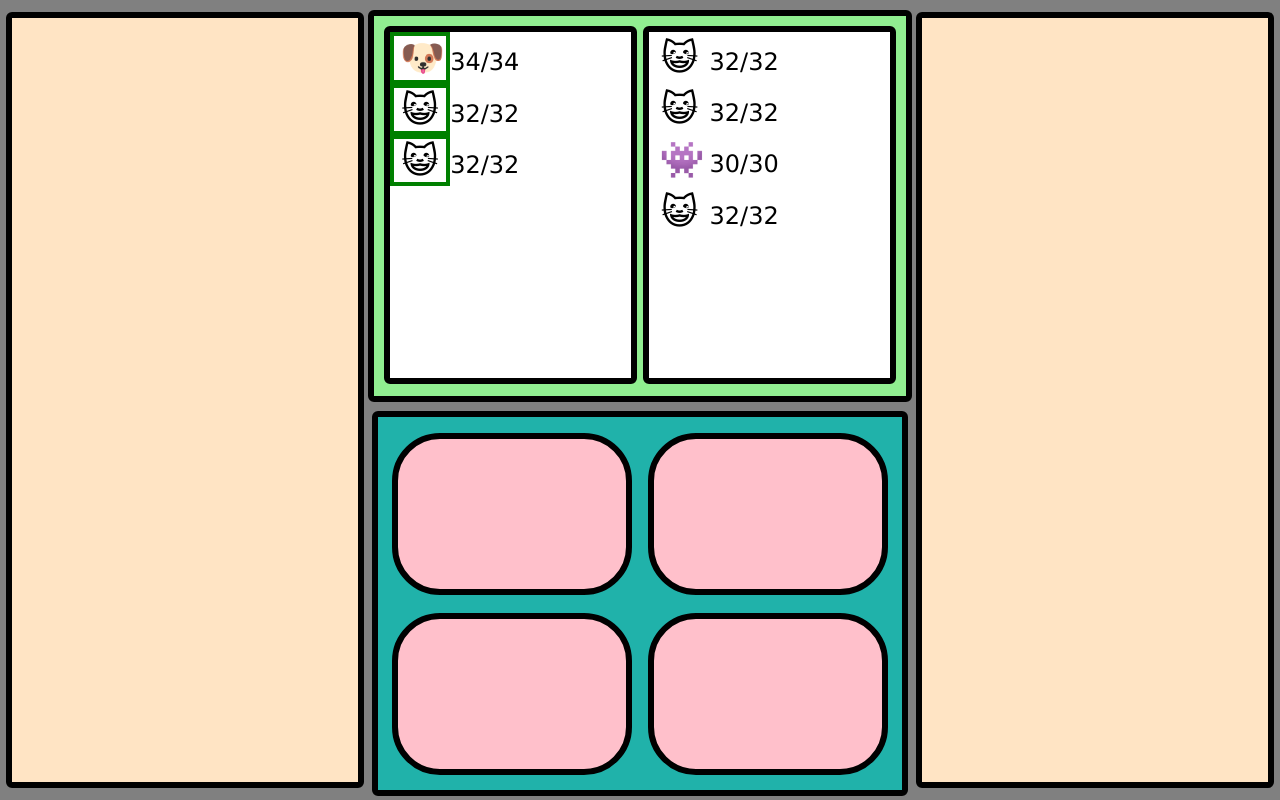
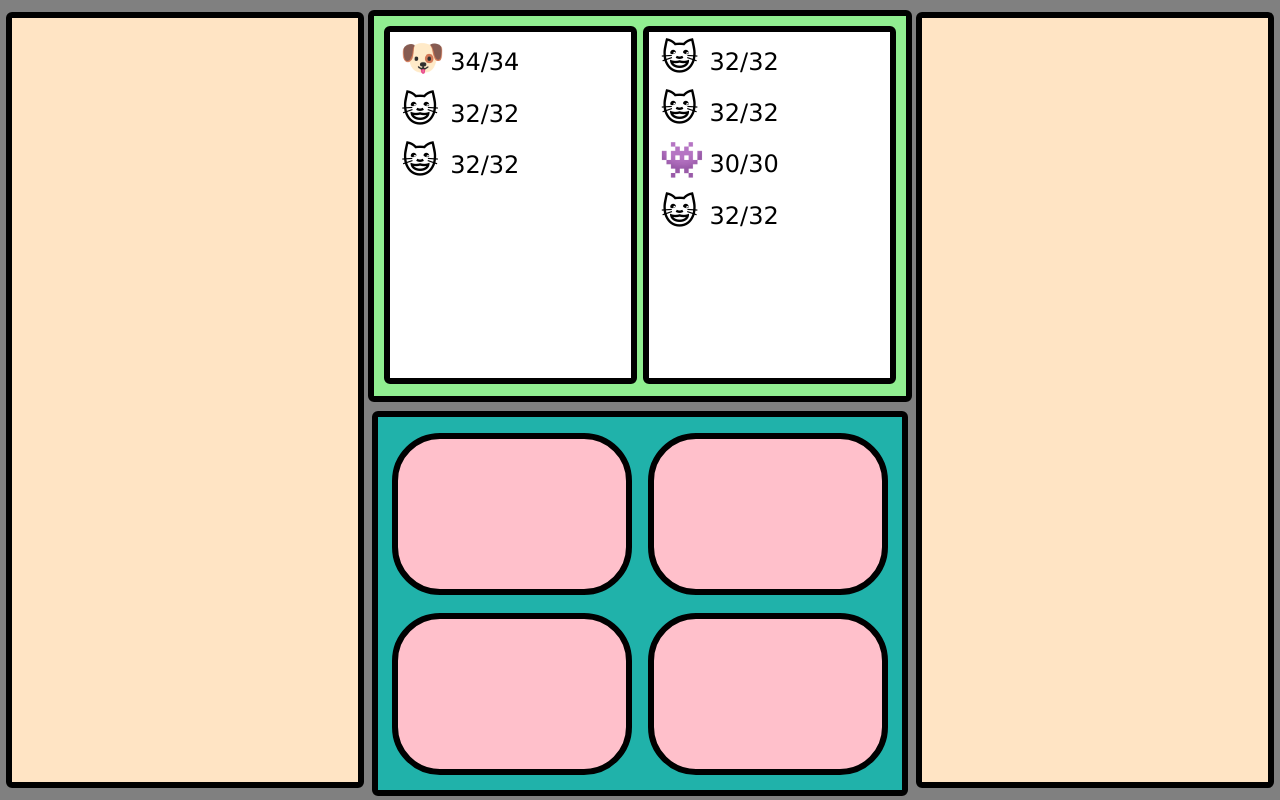
Before and after one commit to Sophie-cooler/emoji-dungeons-nouveau, a plain HTML site: page index.html in a window 1280 px wide. Drawn offline with Linux system fonts and the light colour scheme.

Commit message:
Sadly revert changes

```diff
--- a/code/game.js
+++ b/code/game.js
@@ -65,13 +65,6 @@ function battleFlow() {
     setTimeout(function() {
         removeBattleText();
 
-        allPlayers.forEach(combatant => {
-            if(combatant.hasMoved == 1){
-            combatant.style.borderColor = "red";
-        }
-    }
-);
-
         if (allPlayers.every(combatant => combatant.hasMoved == 1)){
             allEnemies.forEach(combatant => combatant.performActionAsEnemy());
             allPlayers.forEach(combatant => combatant.hasMoved = 0);
--- a/style.css
+++ b/style.css
@@ -133,8 +133,7 @@ p {
     height: 100%;
     width: 25%;
     font-size: 1.5em;
-    border:4px solid;
-    border-color: green;
+    border:4px solid transparent;
     background-color: transparent;
     margin: 0;
 }
```
